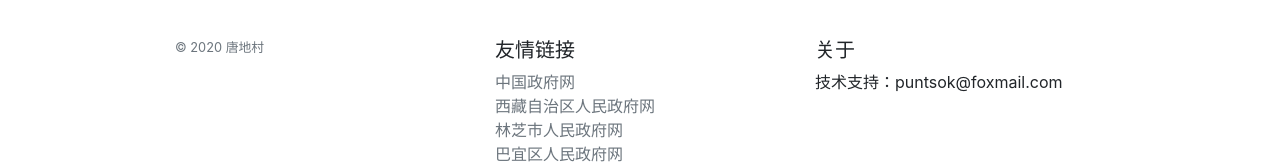
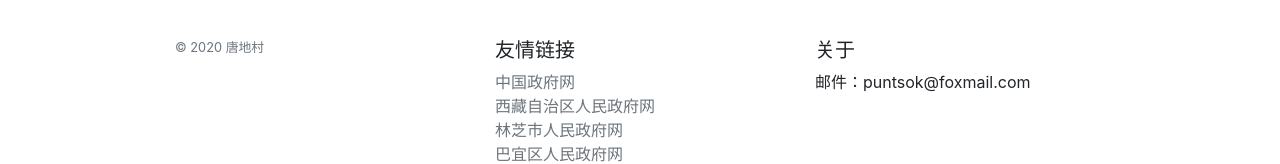
Before and after one commit to tangdicun/tangdicun.github.io, a plain HTML site: page index.html in a window 1280 px wide. Shown: the part 745-909 px from the top of the page. Drawn offline with Linux system fonts and the light colour scheme.

Commit message:
Update index.html

```diff
--- a/index.html
+++ b/index.html
@@ -132,8 +132,9 @@
       <div class="col-6 col-md">
         <h5>关于</h5>
         <ul class="list-unstyled text-small">
-
-          <li> 技术支持：puntsok@foxmail.com </li>
+<!--           <li><a class="text-muted" href="https://github.com/puntsokCN"> 作者主页 </a></li> -->
+<!--           <li><a class="text-muted" href="https://github.com/tangdicun"> 项目主页 </a></li> -->
+          <li> 邮件：puntsok@foxmail.com </li>
           <!-- <li><a class="text-muted" href="#">Privacy</a></li>
           <li><a class="text-muted" href="#">Terms</a></li> -->
         </ul>
```
